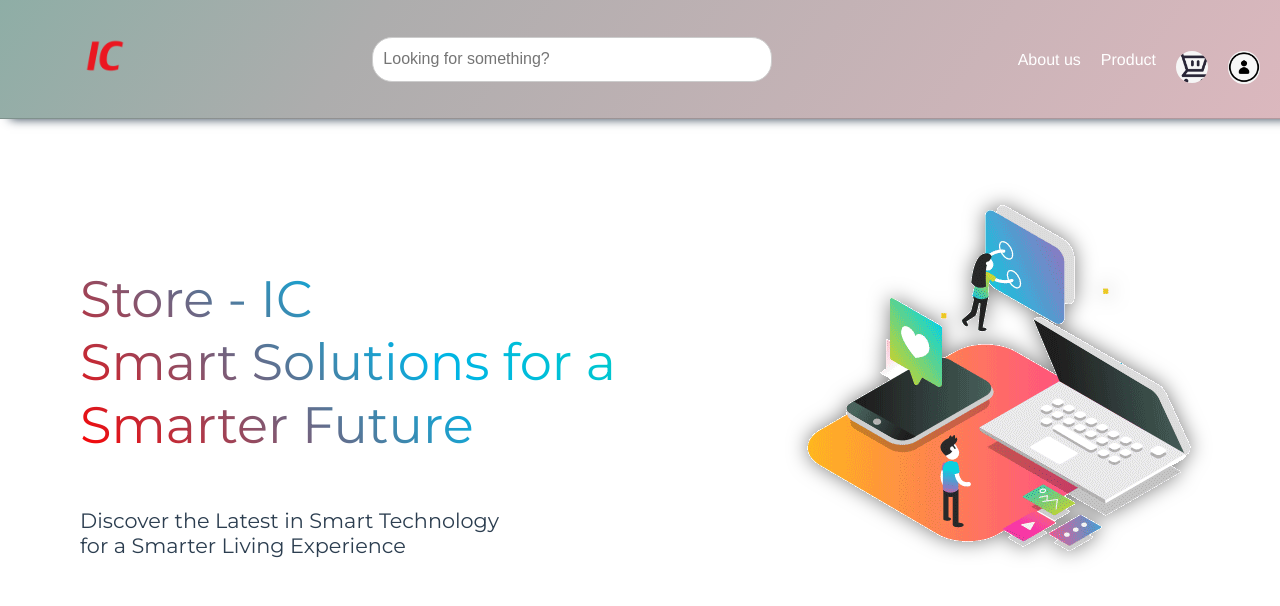
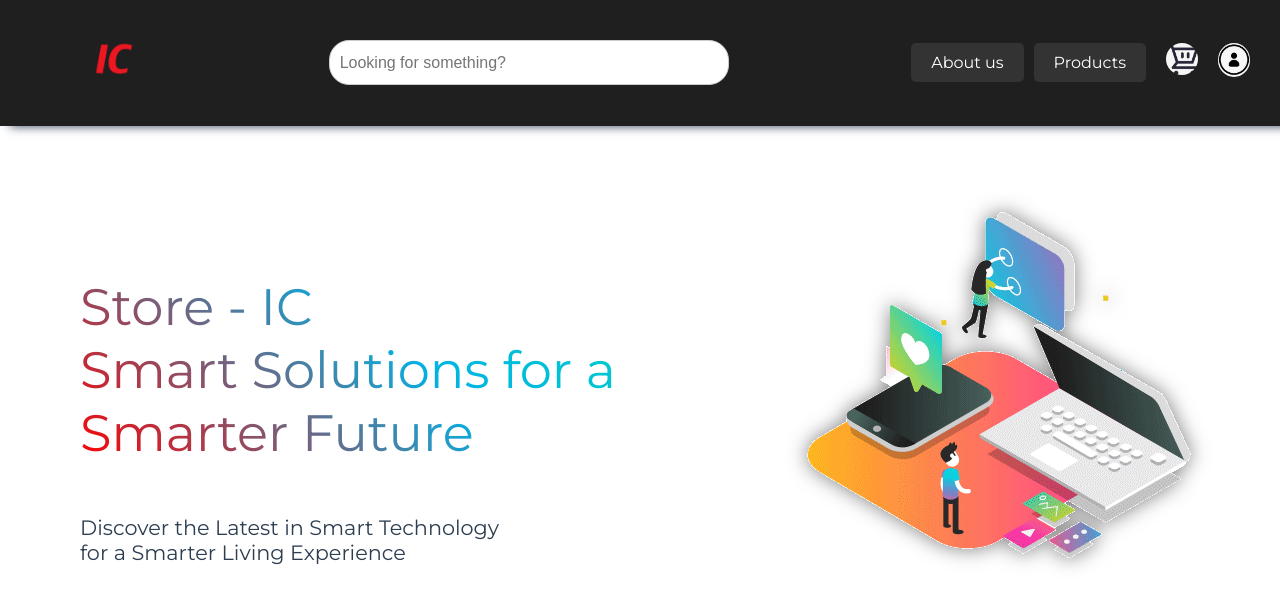
Before and after one commit to UnknownIsaac/Practica-Final, a Vue app in the folder shop/: page / in a window 1280 px wide. Shown: the top 606 px of the page. Built offline with nearby package versions, Linux system fonts and the light colour scheme.

Commit message:
Added dropdown feature to pick which products to pick from and added button on section about us and products

```diff
--- a/shop/src/App.vue
+++ b/shop/src/App.vue
@@ -8,24 +8,34 @@
         </div>
         <nav>
           <ul>
-            <li><router-link to="/about">About us</router-link></li>
-            <li> <router-link to="/Productos">Product</router-link></li>
-            <li> <router-link to="/Cart"><img id="log" src="..\img\cart.png" alt="?"></router-link></li>
-            <li><router-link to="/Log"><img id="log" src="..\img\log.png" alt="?"></router-link></li>
+            <button class="dropdown-btn"><router-link to="/about">About us</router-link></button>
+              <div class="dropdown-content">
+
+            </div>
+            <li class="category-menu">
+              <button class="dropdown-btn">Products</button>
+              <div class="dropdown-content">
+                <router-link to="/products/electronics">Electronics</router-link>
+                <router-link to="/products/smart-home">Smart Home</router-link>
+                <router-link to="/products/phone-devices">Phone devices</router-link>
+                <!-- Add more category links here -->
+              </div>
+            </li>
+            <li> <router-link to="/cart"><img id="log" src="..\img\cart.png" alt="?"></router-link></li>
+            <li><router-link to="/log"><img id="log" src="..\img\log.png" alt="?"></router-link></li>
           </ul>
-
         </nav>
       </div>
 
     </div>
-    <transition appear name="animate__animated router-animation" enter-active-class="animate__fadeInUp">
+    <transition appear name="animateanimated router-animation" enter-active-class="animatefadeInUp">
       <router-view />
     </transition>
   </div>
 </template>
-
 <style>
 @import "animate.css";
+
 #app {
   font-family: Avenir, Helvetica, Arial, sans-serif;
   -webkit-font-smoothing: antialiased;
@@ -37,33 +47,11 @@
 #nav {
   background-color: #201f1f;
   color: #fff;
-  padding: 10px;
+  padding: 20px;
   display: flex;
   justify-content: space-between;
   align-items: center;
-  display: flex;
-  align-items: center;
-  font-size: 20px;
-  height: 10%;
-  background-image: linear-gradient(125deg, rgb(45, 170, 170), #23b08d, #adadad, pink);
-  background-size: 400%;
-  animation: bgmove 20s infinite;
 }
-@keyframes bgmove {
-  0% {
-    background-position: 0% 50%;
-
-  }
-
-  50% {
-    background-position: 100% 50%;
-
-  }
-  100%{
-    background-position: 0% 50%;
-  }
-}
-
 
 nav ul {
   list-style: none;
@@ -106,10 +94,6 @@ nav a {
   text-decoration: none;
 }
 
-#nav a.router-link-exact-active {
-  color: red;
-}
-
 body {
   margin: 0;
   padding: 0;
@@ -145,7 +129,45 @@ a:link {
   color: white;
 }
 
-a:hover {
-  color: rgba(8, 2, 2, 0.281);
+.category-menu {
+  position: relative;
+  display: inline-block;
+}
+
+.dropdown-btn {
+  background-color: #333;
+  color: #fff;
+  padding: 10px 20px;
+  border: none;
+  cursor: pointer;
+  font-family: 'Montserrat', sans-serif;
+}
+
+.dropdown-btn:hover{
+  background-color: rgba(213, 56, 56, 0.793);
+}
+
+.dropdown-content {
+  display: none;
+  position: absolute;
+  background-color: #f5f5f5;
+  min-width: 160px;
+  box-shadow: 0px 8px 16px 0px rgba(0,0,0,0.2);
+  z-index: 1;
+}
+
+.dropdown-content a {
+  color: #333;
+  padding: 12px 16px;
+  text-decoration: none;
+  display: block;
+}
+
+.dropdown-content a:hover {
+  background-color: #ddd;
+}
+
+.category-menu:hover .dropdown-content {
+  display: block;
 }
 </style>
```
